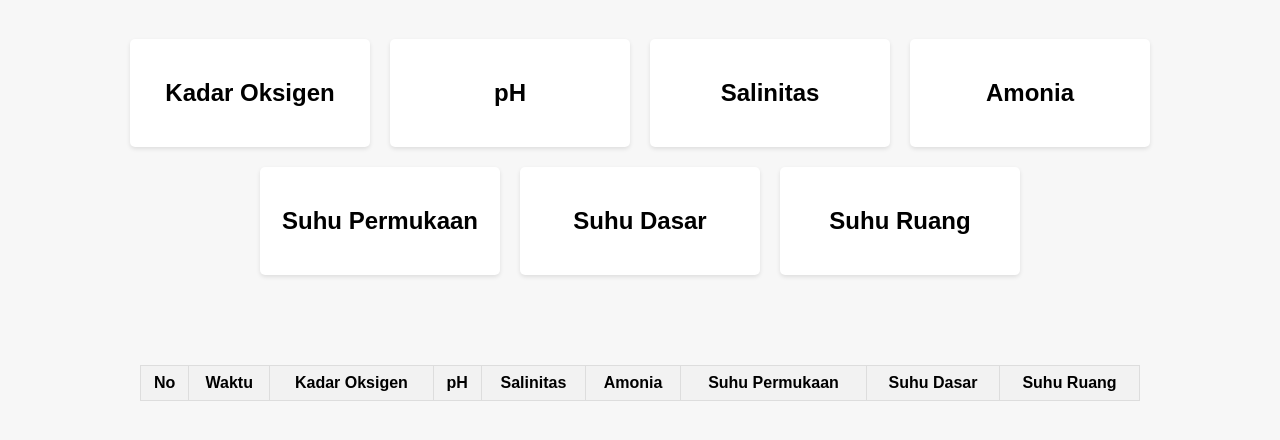
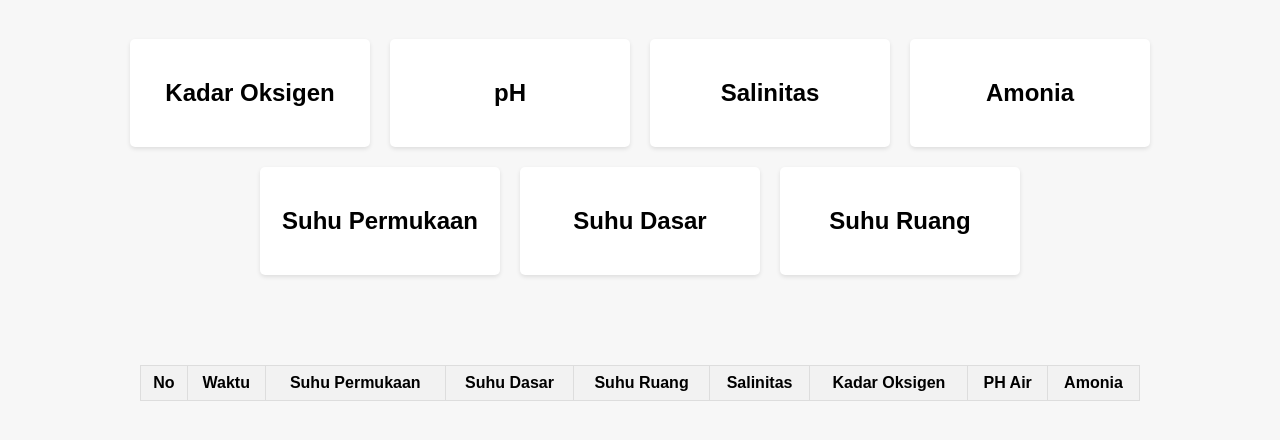
Before and after one commit to emenace/IOT-Smart-Tambak, a website: page front-end/dashboard.html in a window 1280 px wide. Shown: the part 68-508 px from the top of the page. Drawn offline with Linux system fonts and the light colour scheme; some packages are replaced by stand-ins of ours; no server answers.

Commit message:
revisi 3

```diff
--- a/front-end/Script.js
+++ b/front-end/Script.js
@@ -41,6 +41,7 @@ function fetchData() {
             data.result.slice(0,10).forEach((item, index) => {
                 const row = document.createElement('tr');
                 row.innerHTML = `
+                    <td>${index + 1}</td>
                     <td>${item.time}</td>
                     <td>${item.suhu_air_permukaan}</td>
                     <td>${item.suhu_air_dasar}</td>
--- a/front-end/dashboard.html
+++ b/front-end/dashboard.html
@@ -71,13 +71,13 @@
             <tr>
                 <th>No</th>
                 <th>Waktu</th>
+                <th>Suhu Permukaan</th>
+                <th>Suhu Dasar </th>
+                <th>Suhu Ruang</th>
+                <th>Salinitas</th>
                 <th>Kadar Oksigen</th>
-                <th>pH</th>
-                <th>Salinitas</th>
+                <th>PH Air</th>
                 <th>Amonia</th>
-                <th>Suhu Permukaan</th>
-                <th>Suhu Dasar</th>
-                <th>Suhu Ruang</th>
             </tr>
         </thead>
         <tbody id="data-body">
```
